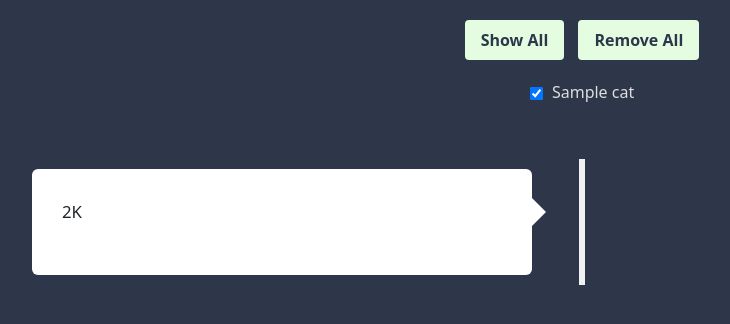
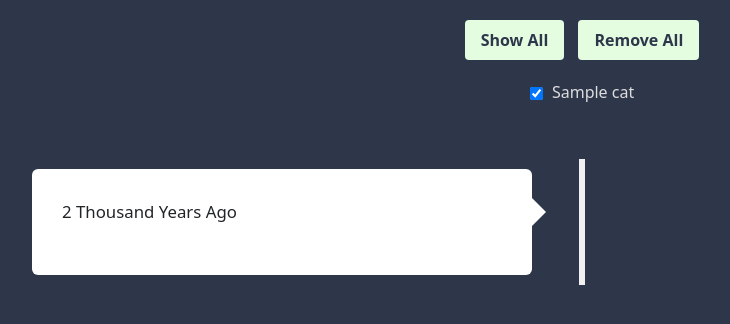
Before and after one commit to MatthewShell1/history, a PHP site: page /timeline.php in a window 1280 px wide. Shown: the top 324 px of the page, without its empty margins (58-788 px from the left). Run offline with PHP 8.4, Linux system fonts and the light colour scheme; tables that the repository leaves empty or names only in its code hold one stand-in row (values such as "Sample post"); some libraries are stand-ins or nearby versions.

Commit message:
Cosmetic improvements to timeline.php

```diff
--- a/timeline.php
+++ b/timeline.php
@@ -2,11 +2,11 @@
 function formatNumber($number)
 {
   if (abs($number) >= 1_000_000_000) {
-    return round($number / 1_000_000_000, 1) . 'B';
+    return round($number / 1_000_000_000, 1) . ' Billion Years Ago';
   } elseif (abs($number) >= 1_000_000) {
-    return round($number / 1_000_000, 1) . 'M';
+    return round($number / 1_000_000, 1) . ' Million Years Ago';
   } elseif (abs($number) >= 1_000) {
-    return round($number / 1_000, 1) . 'K';
+    return round($number / 1_000, 1) . ' Thousand Years Ago';
   } else {
     return (string)$number;
   }
```
